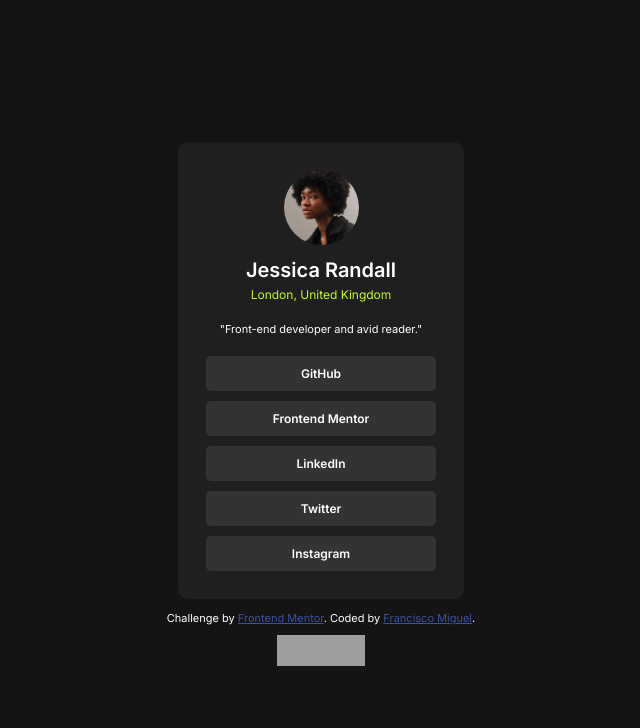
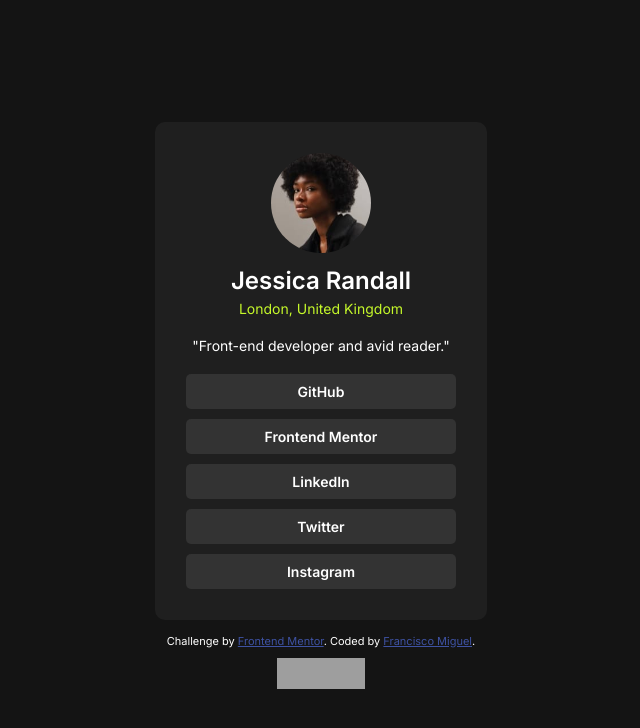
Before and after one commit to FranciscoMi/social-links-profile-main, a plain HTML site: page index.html in a window 1280 px wide. Shown: the whole page, without its empty margins (319-959 px from the left). Drawn offline with Linux system fonts and the light colour scheme; grey boxes are pictures that could not be loaded.

Commit message:
Modificado CSS para calcular le tamaño de fuente

```diff
--- a/assets/css/styles.css
+++ b/assets/css/styles.css
@@ -4,6 +4,7 @@
   --colorBody: hsl(0, 0%, 8%); /*Color de fondo*/
   --colorBtn: hsl(0,0%,20%); /*Color de los botones*/
   --colorPerfil: hsl(75, 94%, 57%); /*Color de la dirección*/
+  --textFont:14px;
   margin: 0;
   padding: 0;
 }
@@ -18,7 +19,7 @@ body{
 }
 
 .name{
-  font-size: 20px;
+  font-size: calc(var(--textFont) + 10px);
   font-weight: 600;
   margin:5px;
 }
@@ -34,7 +35,7 @@ body{
 
 #perfil cite{
   display: inline-block;
-  font-size: 11px;
+  font-size: var(--textFont);
   font-style: normal;
   margin-top: 10px;
 }
@@ -60,7 +61,7 @@ body{
 
 .card--section{
   border-radius: 10px;
-  font-size: 12px;
+  font-size: var(--textFont);
 }
 
 
@@ -77,7 +78,7 @@ body{
 .menu__btn{
   background-color: var(--colorBtn);
   margin:10px;
-  width: 230px;
+  width: 270px;
   border-radius: 5px;
 }
 
--- a/index.html
+++ b/index.html
@@ -16,7 +16,7 @@
 <body class="card-flex">
   <section id="card" class=" card card-flex card--section card__align">
     <article id="perfil">
-      <p><img src="./assets/images/avatar-jessica.jpeg" width="75" height="75" alt="Avatar Jessica"></p>
+      <p><img src="./assets/images/avatar-jessica.jpeg" width="100" height="100" alt="Avatar Jessica"></p>
       <div>
         <div class="name">Jessica Randall</div>
         <address>London, United Kingdom</address>
```
